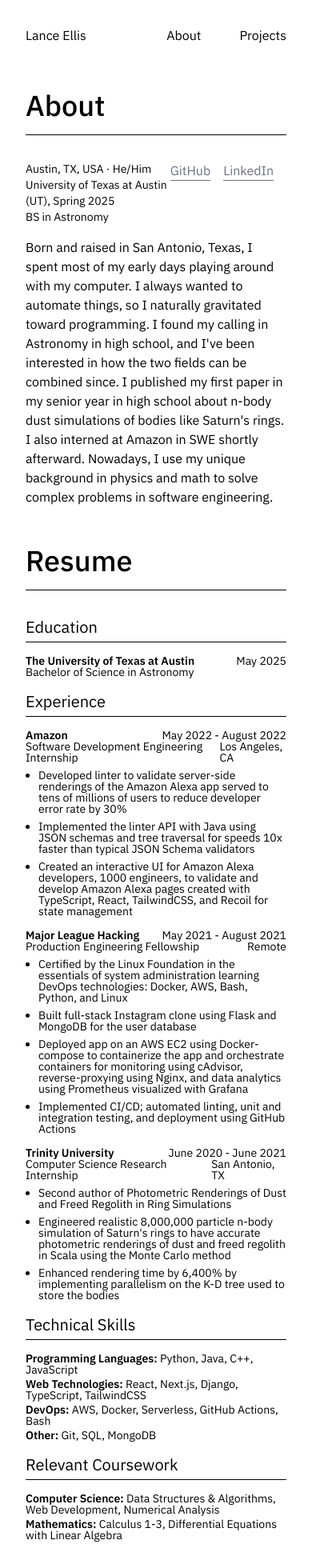
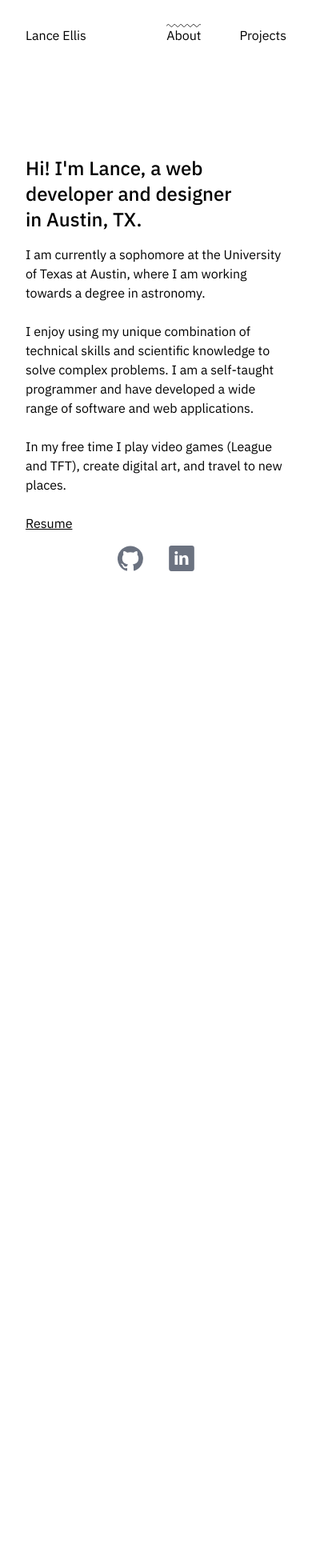
Before and after one commit to lanc33llis/personal-site, a Next.js app: page /about in a window 390 px wide. Shown: the top 1960 px of the page at 80% size. After the commit the page ends 844 px from the top, so only its background shows below. Built offline with nearby package versions, Linux system fonts and the light colour scheme.

Commit message:
About more responsive and reformatted struct

```diff
--- a/pages/about/index.tsx
+++ b/pages/about/index.tsx
@@ -1,131 +1,10 @@
-import { motion } from "framer-motion";
 import { NextPage } from "next";
 import Head from "next/head";
+import Header from "../components/Header";
+import { motion } from "framer-motion";
 import Link from "next/link";
+
 import Footer from "../components/Footer";
-import Header from "../components/Header";
-
-type SocialLink = [label: string, href: string];
-const socialLinks: SocialLink[] = [
-  ["GitHub", "https://github.com/lanc33llis"],
-  ["LinkedIn", "https://www.linkedin.com/in/lance-ellis/"],
-];
-
-type Block = {
-  title: string;
-  titleRight?: string;
-  description?: string;
-  descriptionRight?: string;
-  bullets?: string[];
-  list?: boolean;
-};
-type Section = {
-  title: string;
-  blocks?: Block[];
-};
-type Resume = {
-  sections: Section[];
-};
-const currentResume: Resume = {
-  sections: [
-    {
-      title: "Education",
-      blocks: [
-        {
-          title: "The University of Texas at Austin",
-          titleRight: "May 2025",
-          description: "Bachelor of Science in Astronomy",
-        },
-      ],
-    },
-    {
-      title: "Experience",
-      blocks: [
-        {
-          title: "Amazon",
-          titleRight: "May 2022 - August 2022",
-          description: "Software Development Engineering Internship",
-          descriptionRight: " Los Angeles, CA",
-          bullets: [
-            "Developed linter to validate server-side renderings of the Amazon Alexa app served to tens of millions of users to reduce developer error rate by 30%",
-            "Implemented the linter API with Java using JSON schemas and tree traversal for speeds 10x faster than typical JSON Schema validators",
-            "Created an interactive UI for Amazon Alexa developers, 1000 engineers, to validate and develop Amazon Alexa pages created with TypeScript, React, TailwindCSS, and Recoil for state management",
-          ],
-        },
-        {
-          title: "Major League Hacking",
-          titleRight: "May 2021 - August 2021",
-          description: "Production Engineering Fellowship",
-          descriptionRight: "Remote",
-          bullets: [
-            "Certified by the Linux Foundation in the essentials of system administration learning DevOps technologies: Docker, AWS, Bash, Python, and Linux",
-            "Built full-stack Instagram clone using Flask and MongoDB for the user database",
-            "Deployed app on an AWS EC2 using Docker-compose to containerize the app and orchestrate containers for monitoring using cAdvisor, reverse-proxying using Nginx, and data analytics using Prometheus visualized with Grafana",
-            "Implemented CI/CD; automated linting, unit and integration testing, and deployment using GitHub Actions",
-          ],
-        },
-        {
-          title: "Trinity University",
-          titleRight: "June 2020 - June 2021",
-          description: "Computer Science Research Internship",
-          descriptionRight: "San Antonio, TX",
-          bullets: [
-            "Second author of Photometric Renderings of Dust and Freed Regolith in Ring Simulations",
-            "Engineered realistic 8,000,000 particle n-body simulation of Saturn's rings to have accurate photometric renderings of dust and freed regolith in Scala using the Monte Carlo method",
-            "Enhanced rendering time by 6,400% by implementing parallelism on the K-D tree used to store the bodies",
-          ],
-        },
-      ],
-    },
-    {
-      title: "Technical Skills",
-      blocks: [
-        {
-          title: "Programming Languages",
-          bullets: ["Python", "Java", "C++", "JavaScript"],
-          list: true,
-        },
-        {
-          title: "Web Technologies",
-          bullets: ["React", "Next.js", "Django", "TypeScript", "TailwindCSS"],
-          list: true,
-        },
-        {
-          title: "DevOps",
-          bullets: ["AWS", "Docker", "Serverless", "GitHub Actions", "Bash"],
-          list: true,
-        },
-        {
-          title: "Other",
-          bullets: ["Git", "SQL", "MongoDB"],
-          list: true,
-        },
-      ],
-    },
-    {
-      title: "Relevant Coursework",
-      blocks: [
-        {
-          title: "Computer Science",
-          bullets: [
-            "Data Structures & Algorithms",
-            "Web Development",
-            "Numerical Analysis",
-          ],
-          list: true,
-        },
-        {
-          title: "Mathematics",
-          bullets: [
-            "Calculus 1-3",
-            "Differential Equations with Linear Algebra",
-          ],
-          list: true,
-        },
-      ],
-    },
-  ],
-};
 
 const About: NextPage = () => {
   return (
@@ -135,104 +14,34 @@ const About: NextPage = () => {
       </Head>
       <Header forceOpen />
       <motion.div
-        className="px-8 mt-24 sm:px-16 lg:px-24"
+        className="absolute top-0 flex flex-col items-center justify-center w-full min-h-screen px-8 pt-16 sm:px-16 lg:px-24"
         initial={{ opacity: 0 }}
         animate={{ opacity: 1 }}
         exit={{ opacity: 0 }}
         transition={{ type: "tween", duration: 0.7 }}
       >
-        <div className="mb-8">
-          <h1 className="py-4 mb-8 text-4xl font-medium border-black border-b-[1.5px]">
-            About
-          </h1>
-          <div className="flex justify-between">
-            <div>
-              <h3 className="text-sm ">Austin, TX, USA · He/Him</h3>
-              <h3 className="text-sm">
-                University of Texas at Austin (UT), Spring 2025
-              </h3>
-              <h3 className="pb-4 text-sm">BS in Astronomy</h3>
-            </div>
-            <div className="flex">
-              {socialLinks.map(([label, href]) => (
-                <Link href={href} key={label} passHref>
-                  <a className="mr-4 text-gray-500 transition-all border-b border-gray-500 hover:border-black h-fit hover:text-black">
-                    {label}
-                  </a>
-                </Link>
-              ))}
-            </div>
-          </div>
-          <p>
-            Born and raised in San Antonio, Texas, I spent most of my early days
-            playing around with my computer. I always wanted to automate things,
-            so I naturally gravitated toward programming. I found my calling in
-            Astronomy in high school, and I&apos;ve been interested in how the
-            two fields can be combined since. I published my first paper in my
-            senior year in high school about n-body dust simulations of bodies
-            like Saturn&apos;s rings. I also interned at Amazon in SWE shortly
-            afterward. Nowadays, I use my unique background in physics and math
-            to solve complex problems in software engineering.
+        <div className="flex flex-col w-full gap-4 md:gap-8 lg:gap-16">
+          <h2 className="text-2xl font-medium md:text-3xl lg:text-7xl">
+            Hi! I&apos;m Lance, a web developer and designer <br /> in Austin,
+            TX.
+          </h2>
+          <p className="text-base md:text-xl lg:text-2xl">
+            I am currently a sophomore at the University of Texas at Austin,
+            where I am working towards a degree in astronomy. <br />
+            <br />I enjoy using my unique combination of technical skills and
+            scientific knowledge to solve complex problems. I am a self-taught
+            programmer and have developed a wide range of software and web
+            applications. <br />
+            <br /> In my free time I play video games (League and TFT), create
+            digital art, and travel to new places. <br />
+            <br />
+            <Link href="/resume.pdf">
+              <a className="underline">Resume</a>
+            </Link>
           </p>
-        </div>
-        <h2 className="py-4 mb-8 text-4xl font-medium border-black border-b-[1.5px]">
-          Resume
-        </h2>
-        <div className="text-sm leading-none sm:text-base">
-          {currentResume.sections.map(({ title, blocks }) => (
-            <div key={title} className="mb-4">
-              <h3 className="pb-1 mb-4 text-xl border-black border-b-[1.5px]">
-                {title}
-              </h3>
-              {blocks?.map(
-                ({
-                  title,
-                  titleRight,
-                  description,
-                  descriptionRight,
-                  bullets,
-                  list,
-                }) => (
-                  <div key={title}>
-                    {!list && (
-                      <div className="mb-4">
-                        <div className="flex justify-between">
-                          <h4 className="font-semibold">{title}</h4>
-                          <span>{titleRight}</span>
-                        </div>
-                        <div className="flex justify-between">
-                          <h4>{description}</h4>
-                          <span>{descriptionRight}</span>
-                        </div>
-                        <ul className="pl-4 list-disc">
-                          {bullets?.map((bullet, i) => (
-                            <li key={i} className="mt-2">
-                              {bullet}
-                            </li>
-                          ))}
-                        </ul>
-                      </div>
-                    )}
-                    {list && (
-                      <div className="mb-1">
-                        <span>
-                          <span className="font-semibold">{title}: </span>
-                          {bullets?.map((bullet, i) => (
-                            <span key={i}>
-                              {i === 0 ? bullet : `, ${bullet}`}
-                            </span>
-                          ))}
-                        </span>
-                      </div>
-                    )}
-                  </div>
-                )
-              )}
-            </div>
-          ))}
+          <Footer marginY={false} />
         </div>
       </motion.div>
-      <Footer />
     </div>
   );
 };
--- a/pages/about2/index.tsx
+++ /dev/null
@@ -1,49 +0,0 @@
-import { NextPage } from "next";
-import Head from "next/head";
-import Header from "../components/Header";
-import { motion } from "framer-motion";
-import Link from "next/link";
-
-import Footer from "../components/Footer";
-
-const About: NextPage = () => {
-  return (
-    <div>
-      <Head>
-        <title>Lance Ellis - About</title>
-      </Head>
-      <Header forceOpen />
-      <motion.div
-        className="absolute top-0 flex flex-col items-center justify-center w-full h-screen px-8 sm:px-16 lg:px-24"
-        initial={{ opacity: 0 }}
-        animate={{ opacity: 1 }}
-        exit={{ opacity: 0 }}
-        transition={{ type: "tween", duration: 0.7 }}
-      >
-        <div className="flex flex-col gap-4 md:gap-8 lg:gap-16">
-          <h2 className="text-2xl font-medium md:text-3xl lg:text-7xl">
-            Hi! I&apos;m Lance, a web developer and designer <br /> in Austin,
-            TX.
-          </h2>
-          <p className="text-base md:text-xl lg:text-2xl">
-            I am currently a sophomore at the University of Texas at Austin,
-            where I am working towards a degree in astronomy. <br />
-            <br />I enjoy using my unique combination of technical skills and
-            scientific knowledge to solve complex problems. I am a self-taught
-            programmer and have developed a wide range of software and web
-            applications. <br />
-            <br /> In my free time I play video games (League and TFT), create
-            digital art, and travel to new places. <br />
-            <br />
-            <Link href="/resume.pdf">
-              <a className="underline">Resume</a>
-            </Link>
-          </p>
-          <Footer marginY={false} />
-        </div>
-      </motion.div>
-    </div>
-  );
-};
-
-export default About;
--- a/pages/components/Header/index.tsx
+++ b/pages/components/Header/index.tsx
@@ -9,7 +9,7 @@ interface HeaderProps {
 
 type NavLink = [label: string, href: string];
 const navLinks: NavLink[] = [
-  ["About", "/about2"],
+  ["About", "/about"],
   ["Projects", "/projects"],
 ];
 
```
